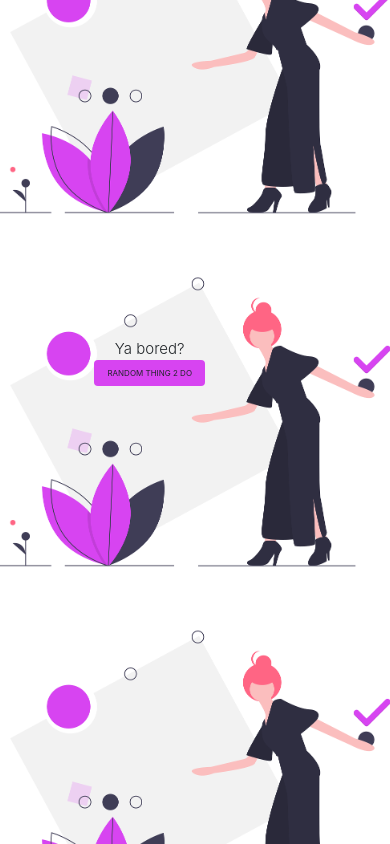
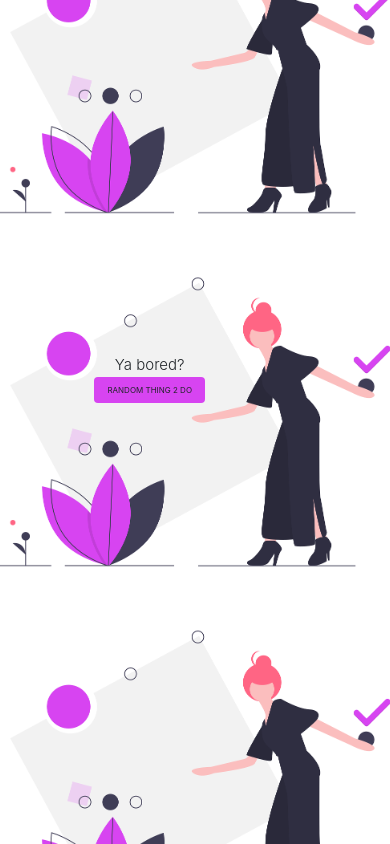
Before and after one commit to vickylz/aburrision, a plain HTML site: page index.html in a window 390 px wide. Drawn offline with Linux system fonts and the light colour scheme.

Commit message:
fixed responsive 3.1

```diff
--- a/styles.css
+++ b/styles.css
@@ -30,7 +30,7 @@ body {
 	}
 	.big {
 	position:absolute !important;
-	top:40% !important;
+	top:42% !important;
 	}
 	.actividad {
 	margin-left:20%;
```
